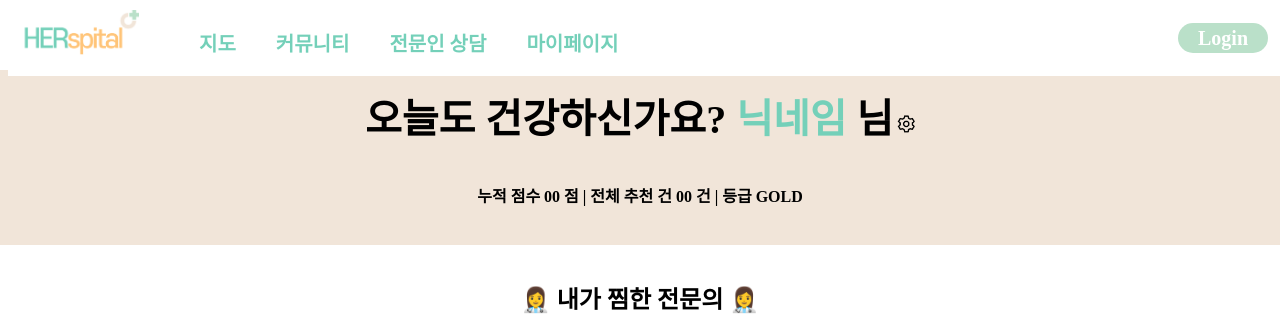
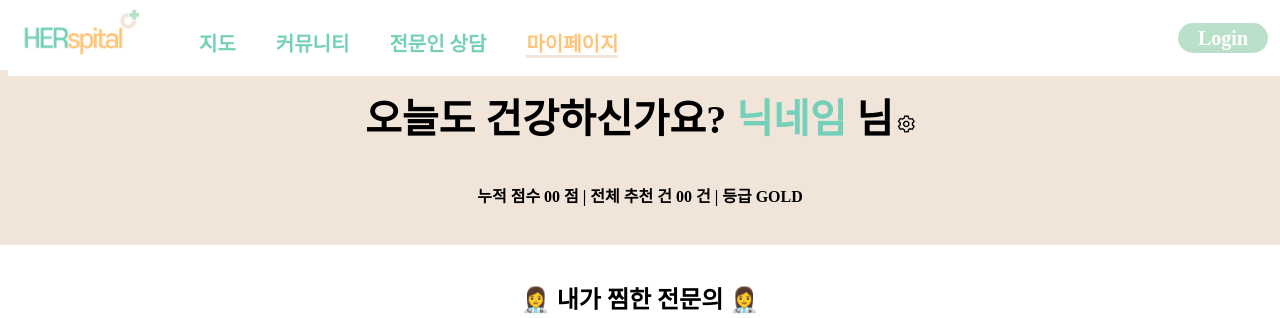
Before and after one commit to soyeonvv/ds-likelion-HERspital, a Django app: page /account/mypage/ in a window 1280 px wide. Shown: the top 318 px of the page. Run offline with Django 3.2, Linux system fonts and the light colour scheme; some web fonts are replaced.

Commit message:
상단바 선택시 색상 고정

```diff
--- a/static/css/base.css
+++ b/static/css/base.css
@@ -59,6 +59,11 @@ a {
   }
 .navbar__menu li a:hover:after { transform: scaleX(1); }
 
+.navitem.active{
+    border-bottom: solid 3px #F1E5D9;
+    color:#FFC478;
+}
+
 .navbar__login {
     margin-left: auto;
 }
--- a/templates/partials/base.html
+++ b/templates/partials/base.html
@@ -14,14 +14,24 @@
             <a class="navbar__logo" href=""><img src="{% static 'img/logo.png' %}"></a>
         </div>
         <ul class="navbar__menu">
-            <li><a href="{% url 'core:mainpage' %}">지도</a></li>
-            <li><a href="{% url 'community:communityList' %}">커뮤니티</a></li>
-            <li><a href="{% url 'community:expertList' %}">전문인 상담</a></li>
-            <li><a href="{% url 'account:mypage' %}">마이페이지</a></li>
+            <li><a href="{% url 'core:mainpage' %}" class="navitem">지도</a></li>
+            <li><a href="{% url 'community:communityList' %}" class="navitem">커뮤니티</a></li>
+            <li><a href="{% url 'community:expertList' %}" class="navitem">전문인 상담</a></li>
+            <li><a href="{% url 'account:mypage' %}" class="navitem">마이페이지</a></li>
         </ul>
         <div class="navbar__login">
             <a href="{% url 'account:login' %}"><button id="login">Login</button></a>
         </div>
     </nav>
+    <script>
+        const currentLocation = location.href;
+        const navItem = document.querySelectorAll('.navitem');
+        const navLength = navItem.length;
+        for(let i=0; i<navLength; i++){
+            if(navItem[i].href === currentLocation){
+                navItem[i].className = "navitem active"
+            }
+        }
+    </script>
 </body>
 </html>
```
